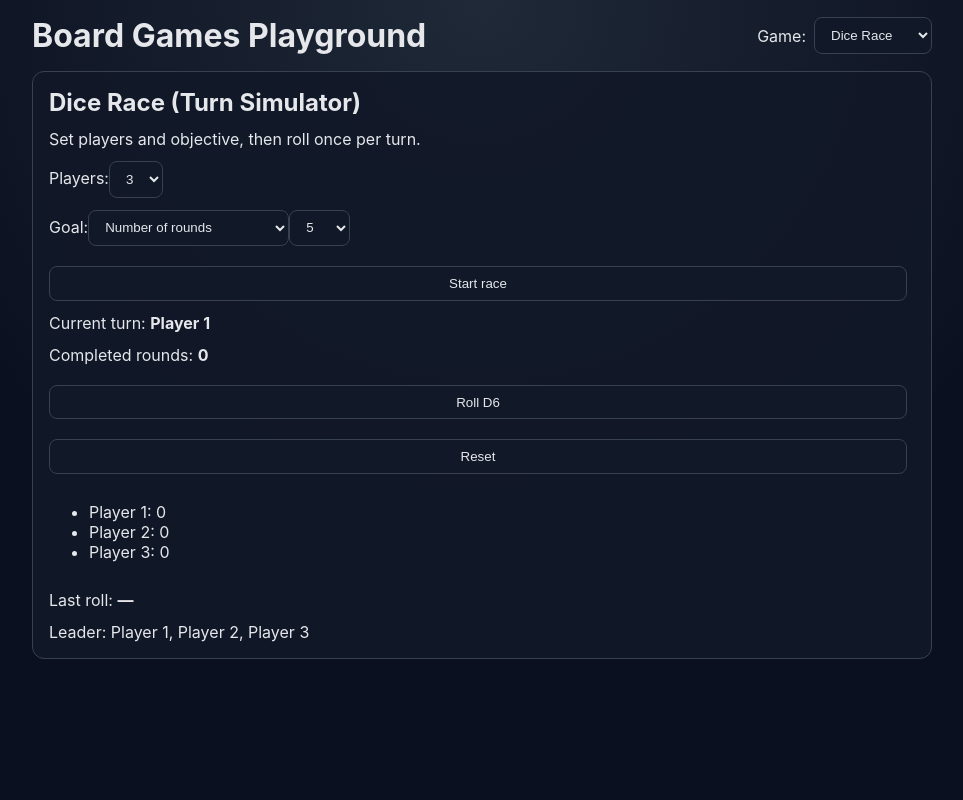
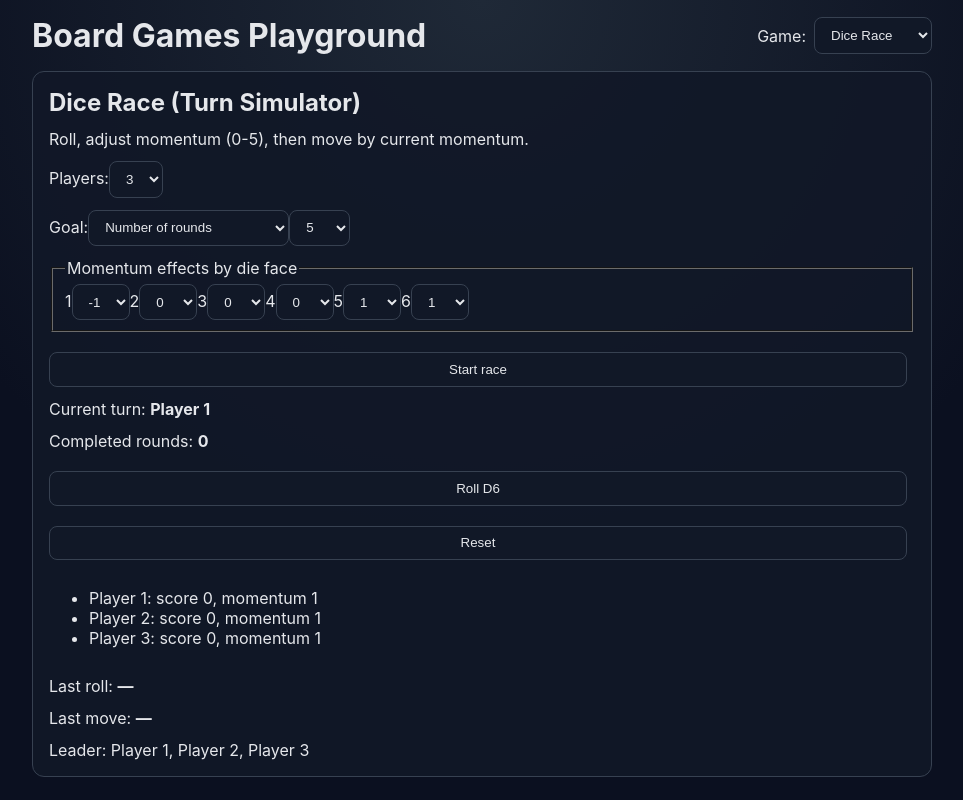
Before and after one commit to matejbudzel/board-games-no-one-asked-for, a React (Vite) app: page / in a window 1280 px wide. Shown: the whole page, without its empty margins (158-1121 px from the left). Built offline with nearby package versions, Linux system fonts and the light colour scheme.

Commit message:
Add configurable momentum system to dice race

```diff
--- a/src/games/dice/DiceRaceGame.tsx
+++ b/src/games/dice/DiceRaceGame.tsx
@@ -1,39 +1,48 @@
 import { useMemo, useState } from 'react';
-
 type RaceGoal = 'rounds' | 'length';
-
+type MomentumEffect = -1 | 0 | 1;
 type SetupState = {
   goal: RaceGoal;
   goalValue: number;
+  momentumEffects: Record<number, MomentumEffect>;
   players: number;
 };
-
 type RaceState = {
   activePlayer: number;
   completedRounds: number;
   finishTriggered: boolean;
   inProgress: boolean;
+  lastMove: number | null;
   lastRoll: number | null;
+  momentum: number[];
   scores: number[];
   setup: SetupState;
   winner: number | null;
 };
-
-const GOAL_DEFAULTS: Record<RaceGoal, number> = {
-  rounds: 5,
-  length: 20,
-};
-
+const GOAL_DEFAULTS: Record<RaceGoal, number> = { rounds: 5, length: 20 };
 const PLAYER_OPTIONS = [2, 3, 4, 5, 6];
 const GOAL_OPTIONS = Array.from({ length: 30 }, (_, index) => index + 1);
-
+const MOMENTUM_OPTIONS: MomentumEffect[] = [-1, 0, 1];
+const MOMENTUM_MIN = 0;
+const MOMENTUM_MAX = 5;
+const INITIAL_MOMENTUM = 1;
+const DEFAULT_MOMENTUM_EFFECTS: Record<number, MomentumEffect> = {
+  1: -1,
+  2: 0,
+  3: 0,
+  4: 0,
+  5: 1,
+  6: 1,
+};
 function createInitialState(setup: SetupState): RaceState {
   return {
     activePlayer: 0,
     completedRounds: 0,
     finishTriggered: false,
     inProgress: false,
+    lastMove: null,
     lastRoll: null,
+    momentum: Array.from({ length: setup.players }, () => INITIAL_MOMENTUM),
     scores: Array.from({ length: setup.players }, () => 0),
     setup,
     winner: null,
@@ -45,9 +54,16 @@ function getLeaders(scores: number[]): number[] {
   return scores.flatMap((score, index) => (score === topScore ? index : []));
 }
 
+const clampMomentum = (value: number) => Math.min(MOMENTUM_MAX, Math.max(MOMENTUM_MIN, value));
+
 export function DiceRaceGame() {
   const [state, setState] = useState<RaceState>(() =>
-    createInitialState({ goal: 'rounds', goalValue: GOAL_DEFAULTS.rounds, players: 3 })
+    createInitialState({
+      goal: 'rounds',
+      goalValue: GOAL_DEFAULTS.rounds,
+      momentumEffects: DEFAULT_MOMENTUM_EFFECTS,
+      players: 3,
+    })
   );
 
   const leaderText = useMemo(() => {
@@ -57,28 +73,31 @@ export function DiceRaceGame() {
       : leaders.map((playerIndex) => `Player ${playerIndex + 1}`).join(', ');
   }, [state.scores]);
 
-  const updateSetup = (nextSetup: SetupState) => {
-    setState(createInitialState(nextSetup));
-  };
+  const updateSetup = (nextSetup: SetupState) => setState(createInitialState(nextSetup));
+  const startRace = () => setState((current) => ({ ...current, inProgress: true }));
+  const resetRace = () => setState((current) => createInitialState(current.setup));
 
-  const startRace = () => {
-    setState((current) => ({ ...current, inProgress: true }));
-  };
-
-  const resetRace = () => {
-    setState((current) => createInitialState(current.setup));
+  const updateMomentumEffect = (face: number, effect: MomentumEffect) => {
+    updateSetup({
+      ...state.setup,
+      momentumEffects: { ...state.setup.momentumEffects, [face]: effect },
+    });
   };
 
   const rollDice = () => {
     const roll = Math.floor(Math.random() * 6) + 1;
     setState((current) => {
-      if (!current.inProgress || current.winner !== null) {
-        return current;
-      }
+      if (!current.inProgress || current.winner !== null) return current;
 
       const scores = [...current.scores];
+      const momentum = [...current.momentum];
       const activePlayer = current.activePlayer;
-      scores[activePlayer] = (scores[activePlayer] ?? 0) + roll;
+      const momentumDelta = current.setup.momentumEffects[roll] ?? 0;
+      const nextMomentum = clampMomentum(
+        (momentum[activePlayer] ?? INITIAL_MOMENTUM) + momentumDelta
+      );
+      momentum[activePlayer] = nextMomentum;
+      scores[activePlayer] = (scores[activePlayer] ?? 0) + nextMomentum;
 
       const nextActivePlayer = (activePlayer + 1) % current.setup.players;
       const roundFinished = nextActivePlayer === 0;
@@ -101,7 +120,9 @@ export function DiceRaceGame() {
         completedRounds,
         finishTriggered,
         inProgress: winner === null,
+        lastMove: nextMomentum,
         lastRoll: roll,
+        momentum,
         scores,
         winner,
       };
@@ -111,7 +132,7 @@ export function DiceRaceGame() {
   return (
     <section className="card" aria-label="Dice race game">
       <h2>Dice Race (Turn Simulator)</h2>
-      <p>Set players and objective, then roll once per turn.</p>
+      <p>Roll, adjust momentum (0-5), then move by current momentum.</p>
       <p>
         Players:
         <select
@@ -158,6 +179,27 @@ export function DiceRaceGame() {
           ))}
         </select>
       </p>
+      <fieldset disabled={state.inProgress}>
+        <legend>Momentum effects by die face</legend>
+        {Array.from({ length: 6 }, (_, index) => index + 1).map((face) => (
+          <label key={face}>
+            {face}
+            <select
+              aria-label={`Face ${face} momentum effect`}
+              onChange={(event) =>
+                updateMomentumEffect(face, Number(event.target.value) as MomentumEffect)
+              }
+              value={state.setup.momentumEffects[face]}
+            >
+              {MOMENTUM_OPTIONS.map((effect) => (
+                <option key={effect} value={effect}>
+                  {effect}
+                </option>
+              ))}
+            </select>
+          </label>
+        ))}
+      </fieldset>
       {!state.inProgress && state.winner === null ? (
         <button onClick={startRace} type="button">
           Start race
@@ -178,13 +220,16 @@ export function DiceRaceGame() {
       <ul>
         {state.scores.map((score, index) => (
           <li key={index}>
-            Player {index + 1}: {score}
+            Player {index + 1}: score {score}, momentum {state.momentum[index]}
           </li>
         ))}
       </ul>
       <p>
         Last roll: <strong>{state.lastRoll ?? '—'}</strong>
       </p>
+      <p>
+        Last move: <strong>{state.lastMove ?? '—'}</strong>
+      </p>
       <p>Leader: {leaderText}</p>
       {state.winner !== null ? <p>Winner: Player {state.winner + 1}</p> : null}
     </section>
```
Also changed, not shown: 1 other file (tests, documents, lock files or other folders).
